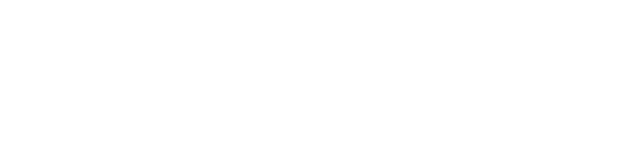
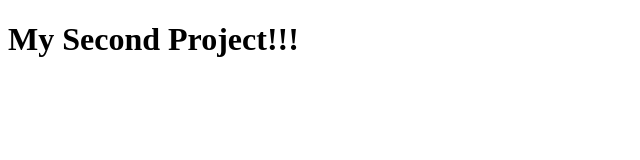
Before and after one commit to zhangyuxi/Second-Project, a plain HTML site: page index.html in a window 1280 px wide. Shown: the whole page, without its empty margins (0-640 px from the left). Drawn offline with Linux system fonts and the light colour scheme.

Commit message:
Edited index.html via GitHub

```diff
--- a/index.html
+++ b/index.html
@@ -6,5 +6,6 @@
 </head>
 
 <body>
+<h1>My Second Project!!!</h1>
 </body>
 </html>
```
